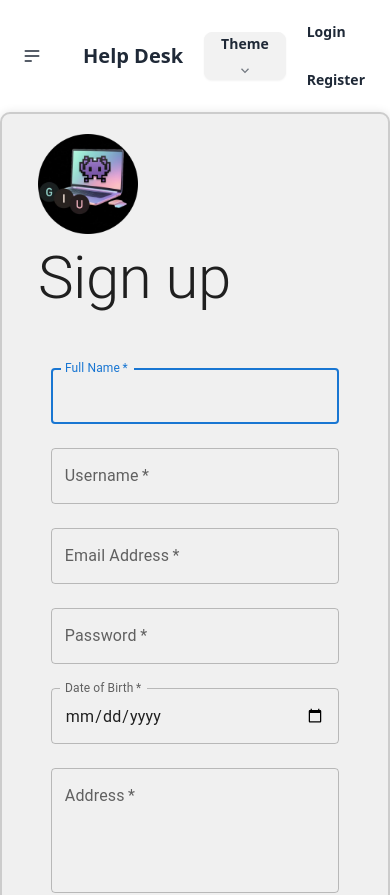
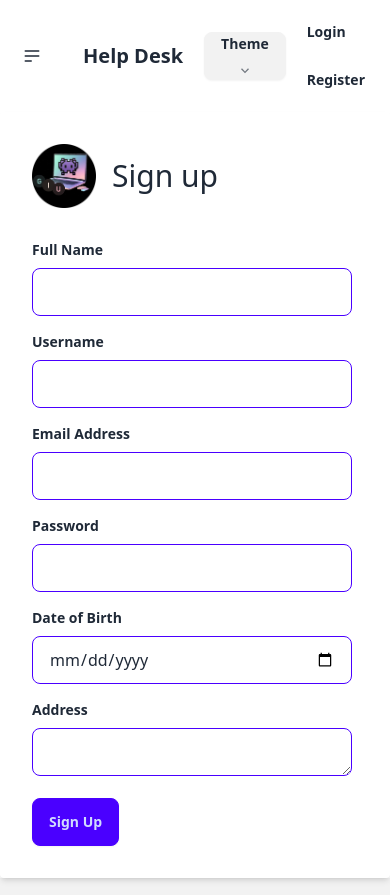
Before and after one commit to Q00R/Software-Project-1, a React (Vite) app in the folder frontend/: page /register in a window 390 px wide. Shown: the top 895 px of the page. Built offline with nearby package versions, Linux system fonts and the light colour scheme; grey boxes are pictures that could not be loaded.

Commit message:
changed login, register and MFA to use Tailwind

```diff
--- a/frontend/src/pages/Login.jsx
+++ b/frontend/src/pages/Login.jsx
@@ -1,19 +1,7 @@
 import { useState, useEffect } from 'react';
 import axios from 'axios';
-import Avatar from '@mui/material/Avatar';
-import Button from '@mui/material/Button';
-import CssBaseline from '@mui/material/CssBaseline';
-import TextField from '@mui/material/TextField';
-import Link from '@mui/material/Link';
-import Paper from '@mui/material/Paper';
-import Box from '@mui/material/Box';
-import Grid from '@mui/material/Grid';
-import LockOutlinedIcon from '@mui/icons-material/LockOutlined';
-import Typography from '@mui/material/Typography';
-import { createTheme, ThemeProvider } from '@mui/material/styles';
 import { useNavigate } from 'react-router-dom';
 
-const defaultTheme = createTheme();
 const backend_url = 'http://localhost:3000/api/v1';
 
 export default function SignInSide() {
@@ -89,92 +77,63 @@ export default function SignInSide() {
 
   return (
     <>
-      <ThemeProvider theme={defaultTheme}>
-        <Grid container component="main" style={{ height: '100vh' }}>
-          <CssBaseline />
-          <Grid
-            item
-            xs={false}
-            sm={4}
-            md={7}
+      <div className="h-screen flex">
+        <div
+          className="hidden md:block md:w-7/12 bg-cover bg-center"
           style={{
-              backgroundImage:
-                'url(https://source.unsplash.com/random?wallpapers)',
-              backgroundRepeat: 'no-repeat',
-              backgroundColor: (t) =>
-                t.palette.mode === 'light' ? t.palette.grey[50] : t.palette.grey[900],
-              backgroundSize: 'cover',
-              backgroundPosition: 'center',
+            backgroundImage: 'url(https://source.unsplash.com/random?wallpapers)',
           }}
-          />
-          <Grid item xs={12} sm={8} md={5} component={Paper} elevation={6} square>
-            <Box
-              style={{
-                my: 8,
-                mx: 4,
-                display: 'flex',
-                flexDirection: 'column',
-                alignItems: 'center',
-                padding: '3%',
-              }}
-            >
-              <Avatar style={{ m: 1, bgcolor: 'secondary.main' }}>
-                <LockOutlinedIcon />
-              </Avatar>
-              <Typography component="h1" variant="h5">
-                Sign in
-              </Typography>
-              <Box component="form" noValidate onSubmit={handleSubmit} style={{ mt: 1 }}>
-                <TextField
-                  margin="normal"
-                  required
-                  fullWidth
+        ></div>
+        <div className="h-full md:w-5/12 p-8" style={{ height: "75%" }}>
+          <div className="flex flex-col items-center justify-center h-full">
+            <div className="mb-1">
+              <div className="bg-secondary-main rounded-full p-4">
+                <svg xmlns="http://www.w3.org/2000/svg" fill="none" viewBox="0 0 24 24" strokeWidth={1.5} stroke="currentColor" className="w-10 h-10">
+                  <path strokeLinecap="round" strokeLinejoin="round" d="M16.5 10.5V6.75a4.5 4.5 0 1 0-9 0v3.75m-.75 11.25h10.5a2.25 2.25 0 0 0 2.25-2.25v-6.75a2.25 2.25 0 0 0-2.25-2.25H6.75a2.25 2.25 0 0 0-2.25 2.25v6.75a2.25 2.25 0 0 0 2.25 2.25Z" />
+                </svg>
+
+              </div>
+            </div>
+            <h1 className="text-2xl font-bold mb-4">Sign in</h1>
+            <form className="w-full max-w-sm" onSubmit={handleSubmit}>
+              <div className="mb-4">
+                <input
+                  className="input input-bordered input-primary rounded w-full py-2 px-3"
                   id="email"
-                  label="Email Address"
-                  name="email"
+                  type="email"
+                  placeholder="Email Address"
                   autoComplete="email"
                   autoFocus
                   value={email}
                   onChange={(e) => setEmail(e.target.value)}
+                  required
                 />
-                <TextField
-                  style={{ paddingBottom: '1rem' }}
-                  margin="normal"
-                  required
-                  fullWidth
-                  name="password"
-                  label="Password"
+              </div>
+              <div className="mb-4">
+                <input
+                  className="input input-bordered input-primary rounded w-full py-2 px-3"
+                  id="password"
                   type="password"
-                  id="password"
+                  placeholder="Password"
                   autoComplete="current-password"
                   value={password}
                   onChange={(e) => setPassword(e.target.value)}
+                  required
                 />
-                <Button
+              </div>
+              <button
+              className="btn btn-primary"
               type="submit"
-                  fullWidth
-                  variant="contained"
-                  style={{ mt: 3, mb: 2 }}
               >
                 Sign In
-                </Button>
-                <Grid container>
-                  <Grid item style={{ marginLeft: 'auto', marginRight: 'auto' }}>
-                    <Link href="/Register" variant="body2">
-                      {"Don't have an account? Sign Up"}
-                    </Link>
-                  </Grid>
-                </Grid>
+              </button>
               {errorMessage && (
-                  <Typography color="error" style={{ marginTop: '1rem' }}>
-                    {errorMessage}
-                  </Typography>
+                <p className="text-red-500 mt-4">{errorMessage}</p>
               )}
-              </Box>
-            </Box>
-          </Grid>
-        </Grid>
-      </ThemeProvider>
+            </form>
+          </div>
+        </div>
+      </div>
     </>
   );
 }
--- a/frontend/src/pages/MFA.jsx
+++ b/frontend/src/pages/MFA.jsx
@@ -9,9 +9,9 @@ import TextField from '@mui/material/TextField';
 import Paper from '@mui/material/Paper';
 import Box from '@mui/material/Box';
 import Grid from '@mui/material/Grid';
-import LockOutlinedIcon from '@mui/icons-material/LockOutlined';
 import Typography from '@mui/material/Typography';
 import { createTheme, ThemeProvider } from '@mui/material/styles';
+
 
 
 const defaultTheme = createTheme();
@@ -58,72 +58,54 @@ const MFA = () => {
   };
 
   return (
-    <ThemeProvider theme={defaultTheme}>
-      <Grid container component="main" style={{ height: '100vh' }}>
-        <CssBaseline />
-        <Grid
-          item
-          xs={false}
-          sm={4}
-          md={7}
+    <div className="min-h-screen flex">
+      <div
+        className="hidden md:flex md:flex-shrink-0 md:w-7/12"
         style={{
-            backgroundImage:
-              'url(https://source.unsplash.com/random?wallpapers)',
+          backgroundImage: 'url(https://source.unsplash.com/random?wallpapers)',
           backgroundRepeat: 'no-repeat',
-            backgroundColor: (t) =>
-              t.palette.mode === 'light' ? t.palette.grey[50] : t.palette.grey[900],
+          backgroundColor: '#f8f9fa', // Replace with your background color
           backgroundSize: 'cover',
           backgroundPosition: 'center',
         }}
       />
-        <Grid item xs={12} sm={8} md={5} component={Paper} elevation={6} square>
-          <Box
-            style={{
-              my: 8,
-              mx: 4,
-              display: 'flex',
-              flexDirection: 'column',
-              alignItems: 'center',
-              padding: '3%',
-            }}
+      <div className="flex-1 flex flex-col">
+        <div
+          className="my-8 mx-4 flex flex-col items-center p-8"
         >
-            <Avatar style={{ m: 1, bgcolor: 'secondary.main' }}>
-              <LockOutlinedIcon />
-            </Avatar>
-            <Typography component="h1" variant="h5">
-              MFA Verification
-            </Typography>
-            <Box component="form" noValidate onSubmit={handleVerification} style={{ mt: 1 }}>
-              <TextField
-                margin="normal"
-                required
-                fullWidth
-                id="otp"
-                label="Enter OTP"
-                name="OTP"
-                autoComplete="OTP"
-                autoFocus
+          <div className="m-1 bg-secondary-main">
+            <svg xmlns="http://www.w3.org/2000/svg" fill="none" viewBox="0 0 24 24" strokeWidth={1.5} stroke="currentColor" className="w-6 h-6">
+              <path strokeLinecap="round" strokeLinejoin="round" d="M16.5 10.5V6.75a4.5 4.5 0 1 0-9 0v3.75m-.75 11.25h10.5a2.25 2.25 0 0 0 2.25-2.25v-6.75a2.25 2.25 0 0 0-2.25-2.25H6.75a2.25 2.25 0 0 0-2.25 2.25v6.75a2.25 2.25 0 0 0 2.25 2.25Z" />
+            </svg>
+          </div>
+          <h1 className="text-xl font-bold mb-2">MFA Verification</h1>
+          <form
+            noValidate
+            onSubmit={handleVerification}
+            className="mt-1 flex flex-col"
+          >
+            <input
+              type="text"
+              className="border border-gray-300 rounded-md p-2 mb-3"
+              placeholder="Enter OTP"
               value={otp}
               onChange={(e) => setOtp(e.target.value)}
             />
-              <Button
+            <button
               type="submit"
-                fullWidth
-                variant="contained"
-                style={{ mt: 3, mb: 2 }}
+              className="bg-blue-500 text-white p-2 rounded-md"
             >
               Verify
-              </Button>
+            </button>
             {errorMessage && (
-                <Typography color="error" style={{ marginTop: '1rem' }}>
+              <p className="text-red-500 mt-1">
                 {errorMessage}
-                </Typography>
+              </p>
             )}
-            </Box>
-          </Box>
-        </Grid>
-      </Grid>
-    </ThemeProvider>
+          </form>
+        </div>
+      </div>
+    </div>
   );
 };
 
--- a/frontend/src/pages/Register.jsx
+++ b/frontend/src/pages/Register.jsx
@@ -57,115 +57,129 @@ const Register = () => {
   };
 
   return (
-    <Grid container component="main" sx={{ height: '100vh' }}>
+    <div className="flex">
+      {/* Right side: Photo */}
+      <div
+        className="hidden sm:block sm:flex-1 md:flex-1 bg-cover bg-center"
+        style={{
+          backgroundImage: 'url(https://source.unsplash.com/random?wallpapers)',
+        }}
+      />
+      {/* Left side: Form */}
+        <div className="p-8 rounded shadow-md w-full max-w-md">
+          {/* Logo and Company Name Section */}
+          <div className="flex items-center mb-8">
+            <img src={logo} alt="Logo" className="h-16 max-w-full mr-4" />
+            <h2 className="text-3xl">Sign up</h2>
+          </div>
+
+          <form onSubmit={handleSubmit} autoComplete="off">
+            {/* Full Name */}
+            <div className="mb-4">
+              <label className="block text-sm font-bold mb-2">
+                Full Name
+              </label>
+              <input
+                type="text"
+                name="name"
+                onChange={handleChange}
+                value={formData.name}
+                className="input input-bordered input-primary w-full max-w-xs"
+                required
+              />
+            </div>
+
+            {/* Username */}
+            <div className="mb-4">
+              <label className="block text-sm font-bold mb-2">
+                Username
+              </label>
+              <input
+                type="text"
+                name="username"
+                onChange={handleChange}
+                value={formData.username}
+                className="input input-bordered input-primary w-full max-w-xs"
+                required
+              />
+            </div>
+
+            {/* Email Address */}
+            <div className="mb-4">
+              <label className="block text-sm font-bold mb-2">
+                Email Address
+              </label>
+              <input
+                type="email"
+                name="email"
+                onChange={handleChange}
+                value={formData.email}
+                className="input input-bordered input-primary w-full max-w-xs"
+                required
+              />
+            </div>
+
+            {/* Password */}
+            <div className="mb-4">
+              <label className="block text-sm font-bold mb-2">
+                Password
+              </label>
+              <input
+                type="password"
+                name="password"
+                onChange={handleChange}
+                value={formData.password}
+                className="input input-bordered input-primary w-full max-w-xs"
+                required
+              />
+            </div>
+
+            {/* Date of Birth */}
+            <div className="mb-4">
+              <label className="block text-sm font-bold mb-2">
+                Date of Birth
+              </label>
+              <input
+                type="date"
+                name="DOB"
+                onChange={handleChange}
+                value={formData.DOB}
+                className="input input-bordered input-primary w-full max-w-xs"
+                required
+              />
+            </div>
+
+            {/* Address */}
+            <div className="mb-4">
+              <label className="block text-sm font-bold mb-2">
+                Address
+              </label>
+              <textarea
+                name="address"
+                onChange={handleChange}
+                value={formData.address}
+                rows={4}
+                className="input input-bordered input-primary w-full max-w-xs"
+                required
+              />
+            </div>
+
+            {/* Error and Success Messages */}
+            <span className="text-red-500">{errorMessage}</span>
+            <span className="text-green-500">{successMessage}</span>
+
+            {/* Sign Up Button */}
+            <button
+              type="submit"
+              className="btn btn-primary"
+            >
+              Sign Up
+            </button>
+          </form>
+      </div>
 
 
-
-      {/* Left side: Form */}
-      <Grid item xs={12} sm={6} component={Paper} elevation={6} square sx={{
-        backgroundColor: '#f0f0f0', // Set your desired background color here
-        padding: '20px',
-        borderRadius: '10px',
-        border: '2px solid #ccc',
-        boxShadow: '0 0 10px rgba(0, 0, 0, 0.1)',
-      }}>
-
-        <Grid
-          container
-          justifyContent="center"
-          alignItems="center"
-          sx={{ height: '100%' }}
-        >
-          {/* Logo and Company Name Section */}
-          <Grid item xs={12} sx={{ textAlign: 'left', mb: 4, paddingLeft: 2, paddingRight: 2 }}>
-
-              <img src={logo} alt="Logo" style={{ height: '100px', maxWidth: '100%', marginRight: '10px' }} />
-              <Typography variant="h2" sx={{ mt: 1, display: 'inline-block', maxHeight: '80px', overflow: 'hidden' }}>Sign up</Typography>
-          </Grid>
-
-          <Grid item xs={10} sm={8} md={6}>
-            <form onSubmit={handleSubmit} autoComplete="off">
-            <TextField
-                fullWidth
-                label="Full Name"
-                name="name"
-                onChange={handleChange}
-                margin="normal"
-                required
-                autoFocus
-              />
-              <TextField
-                fullWidth
-                label="Username"
-                name="username"
-                onChange={handleChange}
-                margin="normal"
-                required
-              />
-              <TextField
-                fullWidth
-                label="Email Address"
-                name="email"
-                type="email"
-                onChange={handleChange}
-                margin="normal"
-                required
-              />
-              <TextField
-                fullWidth
-                label="Password"
-                name="password"
-                type="password"
-                onChange={handleChange}
-                margin="normal"
-                required
-              />
-              <TextField
-                fullWidth
-                label="Date of Birth"
-                name="DOB"
-                type="date"
-                InputLabelProps={{
-                  shrink: true,
-                }}
-                onChange={handleChange}
-                margin="normal"
-                required
-              />
-              <TextField
-                fullWidth
-                label="Address"
-                name="address"
-                multiline
-                rows={4}
-                onChange={handleChange}
-                margin="normal"
-                required
-              />
-                <span>
-                  {errorMessage} {successMessage}
-                </span>
-              <Button type="submit" fullWidth variant="contained" sx={{ mt: 3 }}>
-                Sign Up
-              </Button>
-            </form>
-          </Grid>
-        </Grid>
-      </Grid>
-
-      {/* Right side: Photo */}
-      <Grid
-        item
-        xs={false}
-        sm={6}
-        md={6}
-        sx={{
-          backgroundImage:'url(https://source.unsplash.com/random?wallpapers)',
-          backgroundSize: 'cover',
-          backgroundPosition: 'center',
-        }}
-      />
-    </Grid>
+    </div>
   );
 };
 
```
Also changed, not shown: frontend/src/assets/lockIcon.png (added), 1 other file (tests, documents, lock files or other folders). Lines whose indentation alone changed are shown as unchanged.
